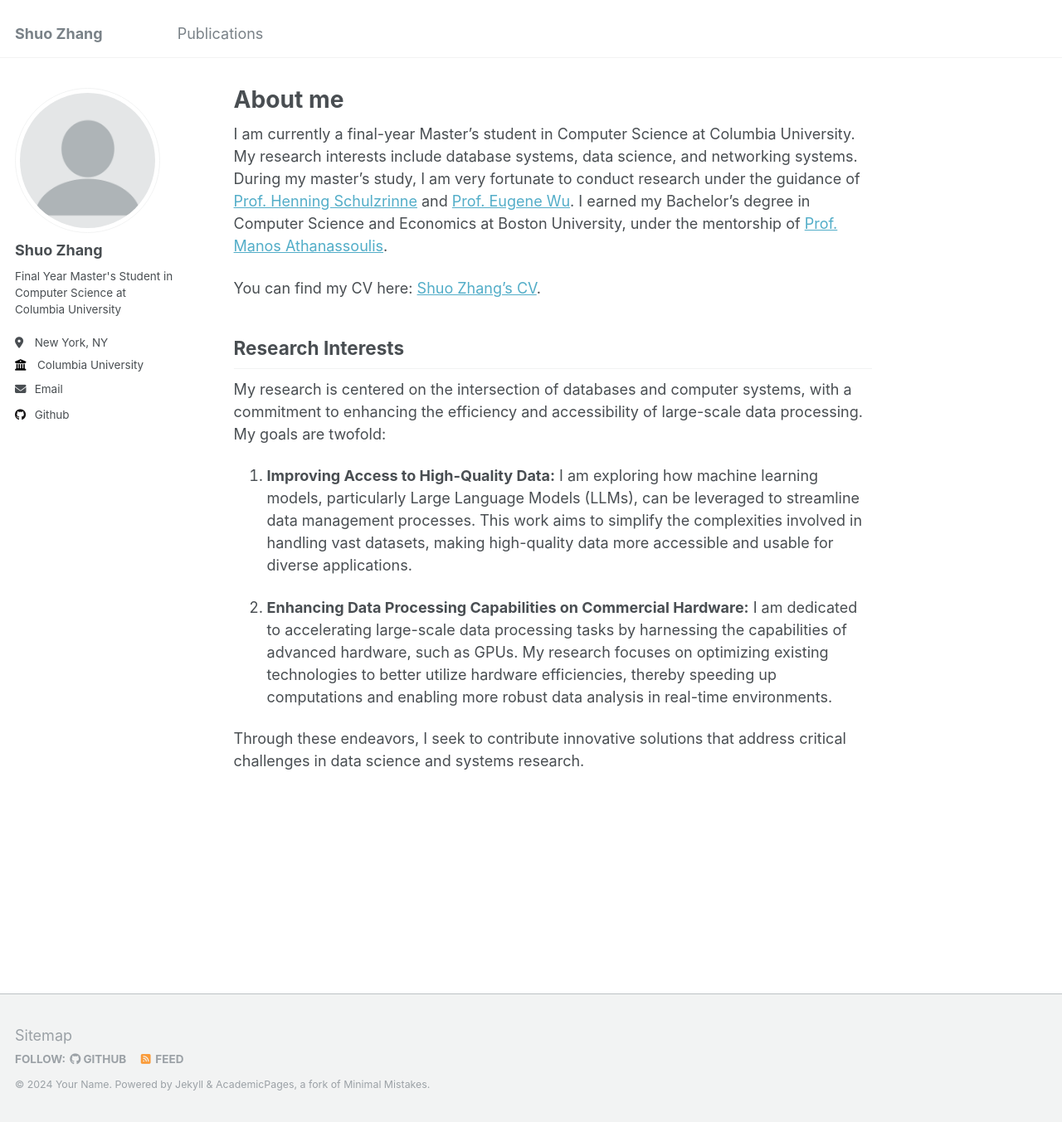
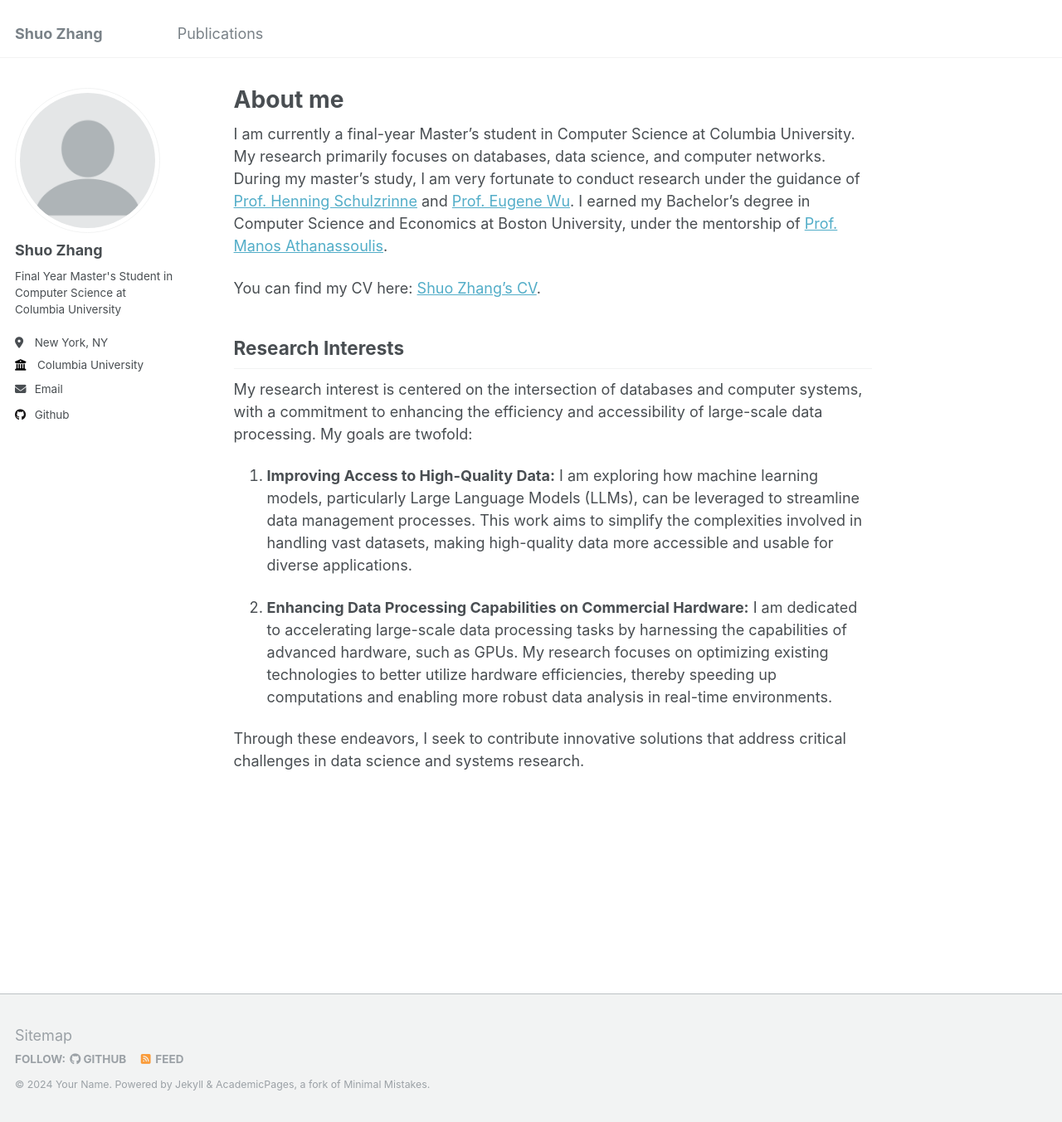
Before and after one commit to Inverse0/Inverse0.github.io, a Jekyll site: the page built from _pages/about.md, in a window 1280 px wide and 1353 px high. Shown: the whole window at 83% size. Built offline with Jekyll 4.4.1, drawn with Linux system fonts in a browser that asks for light colours.

Commit message:
Update about.md

```diff
--- a/_pages/about.md
+++ b/_pages/about.md
@@ -7,14 +7,14 @@ redirect_from:
   - /about.html
 ---
 
-I am currently a final-year Master's student in Computer Science at Columbia University. My research interests include database systems, data science, and networking systems. During my master's study, I am very fortunate to conduct research under the guidance of [Prof. Henning Schulzrinne](https://www.cs.columbia.edu/~hgs/) and [Prof. Eugene Wu](http://www.eugenewu.net/). I earned my Bachelor's degree in Computer Science and Economics at Boston University, under the mentorship of [Prof. Manos Athanassoulis](https://cs-people.bu.edu/mathan/).
+I am currently a final-year Master's student in Computer Science at Columbia University. My research primarily focuses on databases, data science, and computer networks. During my master's study, I am very fortunate to conduct research under the guidance of [Prof. Henning Schulzrinne](https://www.cs.columbia.edu/~hgs/) and [Prof. Eugene Wu](http://www.eugenewu.net/). I earned my Bachelor's degree in Computer Science and Economics at Boston University, under the mentorship of [Prof. Manos Athanassoulis](https://cs-people.bu.edu/mathan/).
 
 You can find my CV here: [Shuo Zhang's CV](../assets/Shuo_Zhang_CV.pdf).
 
 Research Interests
 ------
 
-My research is centered on the intersection of databases and computer systems, with a commitment to enhancing the efficiency and accessibility of large-scale data processing. My goals are twofold:
+My research interest is centered on the intersection of databases and computer systems, with a commitment to enhancing the efficiency and accessibility of large-scale data processing. My goals are twofold:
 
 1. **Improving Access to High-Quality Data:** I am exploring how machine learning models, particularly Large Language Models (LLMs), can be leveraged to streamline data management processes. This work aims to simplify the complexities involved in handling vast datasets, making high-quality data more accessible and usable for diverse applications.
 
```
